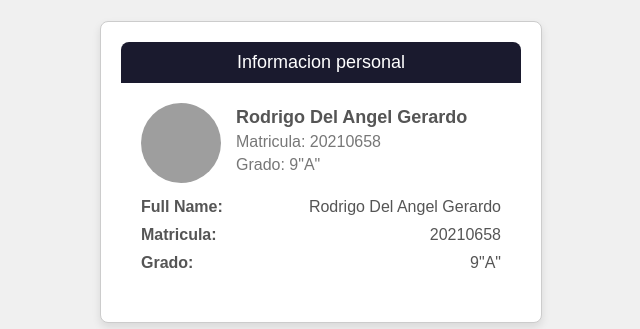
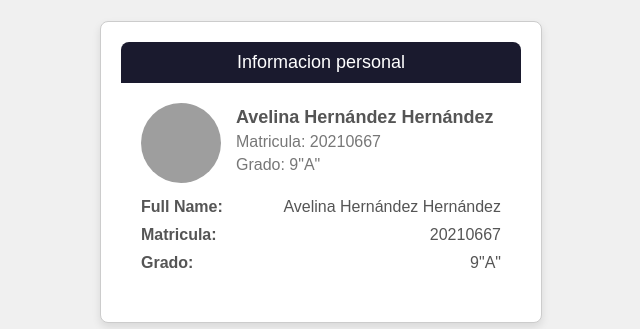
Before and after one commit to rodrigo3829l/act_personal_information, a Flask app: page / in a window 1280 px wide. Shown: the part 228-557 px from the top of the page, without its empty margins (319-959 px from the left). Run offline with Flask 3, Linux system fonts and the light colour scheme; grey boxes are pictures that could not be loaded.

Commit message:
Correcciones

```diff
--- a/templates/index.html
+++ b/templates/index.html
@@ -13,20 +13,20 @@
         </div>
         <div class="card-content">
             <div class="info">
-                <img src="https://res.cloudinary.com/dltytaqui/image/upload/v1717687532/tceqb1qmkwnpapu4q26d.png" alt="Avatar">
+                <img src="https://res.cloudinary.com/dltytaqui/image/upload/v1717688417/udrnhykjtfuxmd4sqr1x.jpg" alt="Avatar">
                 <div class="details">
-                    <h2>Rodrigo Del Angel Gerardo</h2>
-                    <p>Matricula: 20210658</p>
+                    <h2>Avelina Hernández Hernández</h2>
+                    <p>Matricula: 20210667</p>
                     <p>Grado: 9"A"</p>
                 </div>
             </div>
             <div class="details-row">
                 <p class="label">Full Name:</p>
-                <p>Rodrigo Del Angel Gerardo</p>
+                <p>Avelina Hernández Hernández</p>
             </div>
             <div class="details-row">
                 <p class="label">Matricula:</p>
-                <p>20210658</p>
+                <p>20210667</p>
             </div>
             <div class="details-row">
                 <p class="label">Grado:</p>
```
Also changed, not shown: src/images/87419596486.png (deleted).
